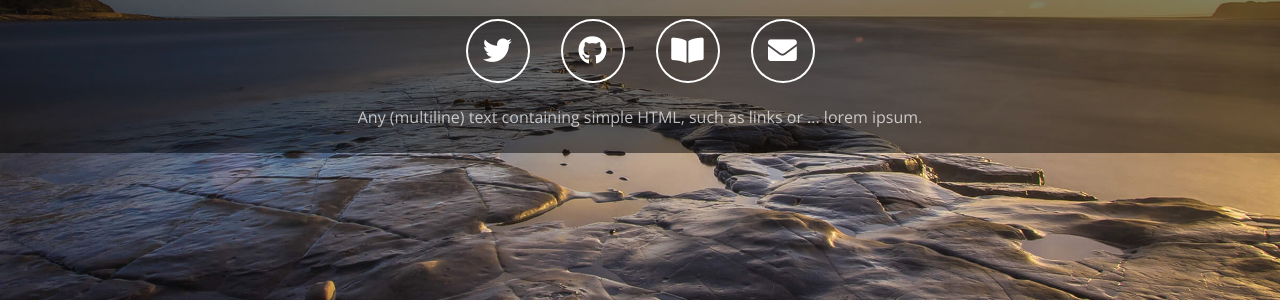
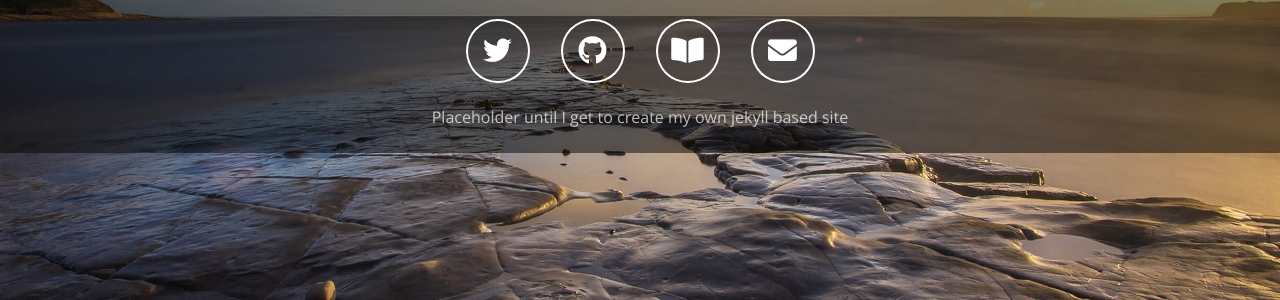
Before and after one commit to felkr/felkr.github.io, a Jekyll site: the page built from index.html, in a window 1280 px wide. Shown: the part 354-654 px from the top of the page. Built offline with Jekyll 4.4.1, drawn with Linux system fonts in a browser that asks for light colours; nearby versions of some CDN libraries.

Commit message:
Update _config.yml

```diff
--- a/_config.yml
+++ b/_config.yml
@@ -93,7 +93,6 @@ links:
 # Extra HTML which will be displayed below the links. Keep it short. Leave empty to disable.
 #extra_html:
 extra_html: >
-    Any (multiline) text containing simple HTML,
-    such as links or ... lorem ipsum.
+    Placeholder until I get to create my own jekyll based site
 
 #EOF
```
